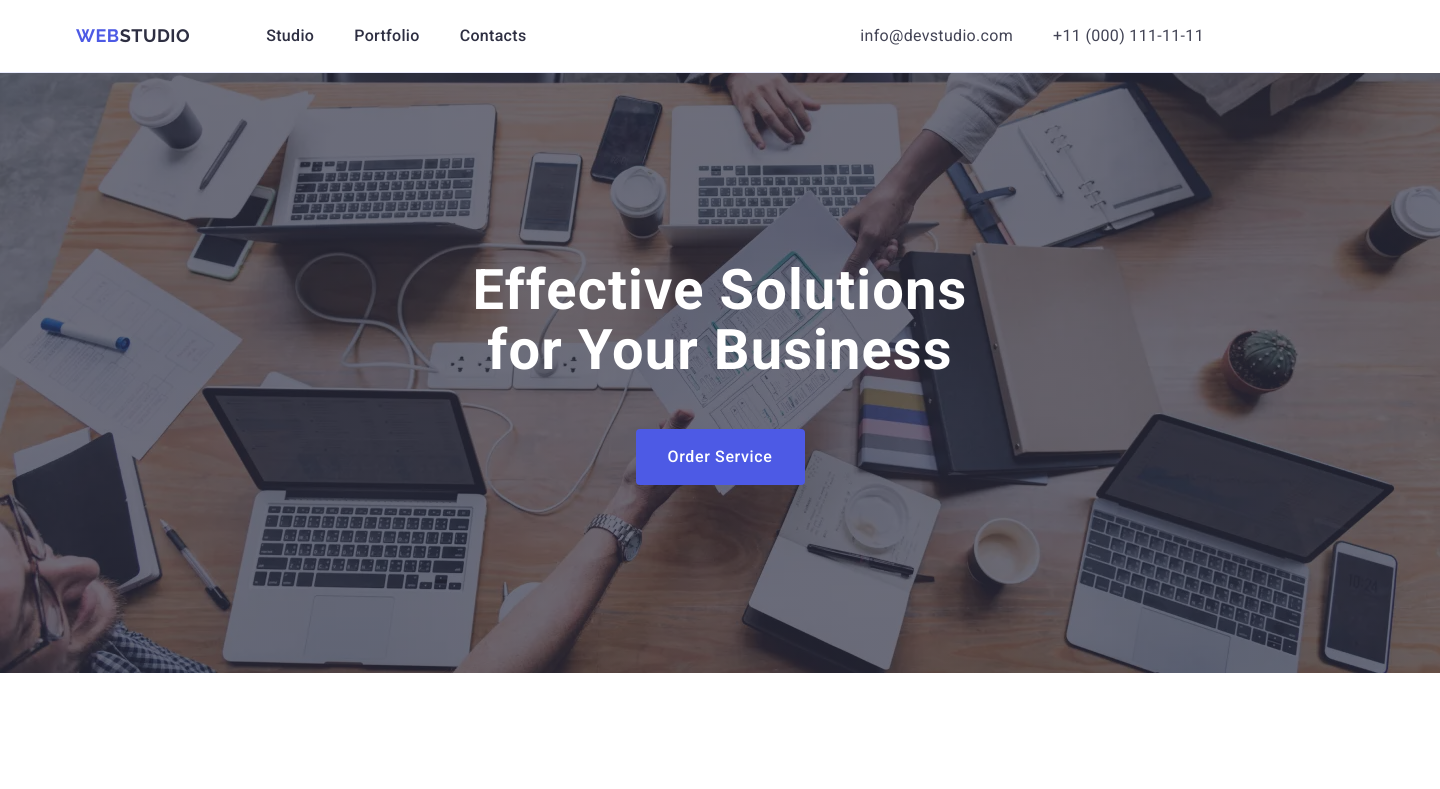
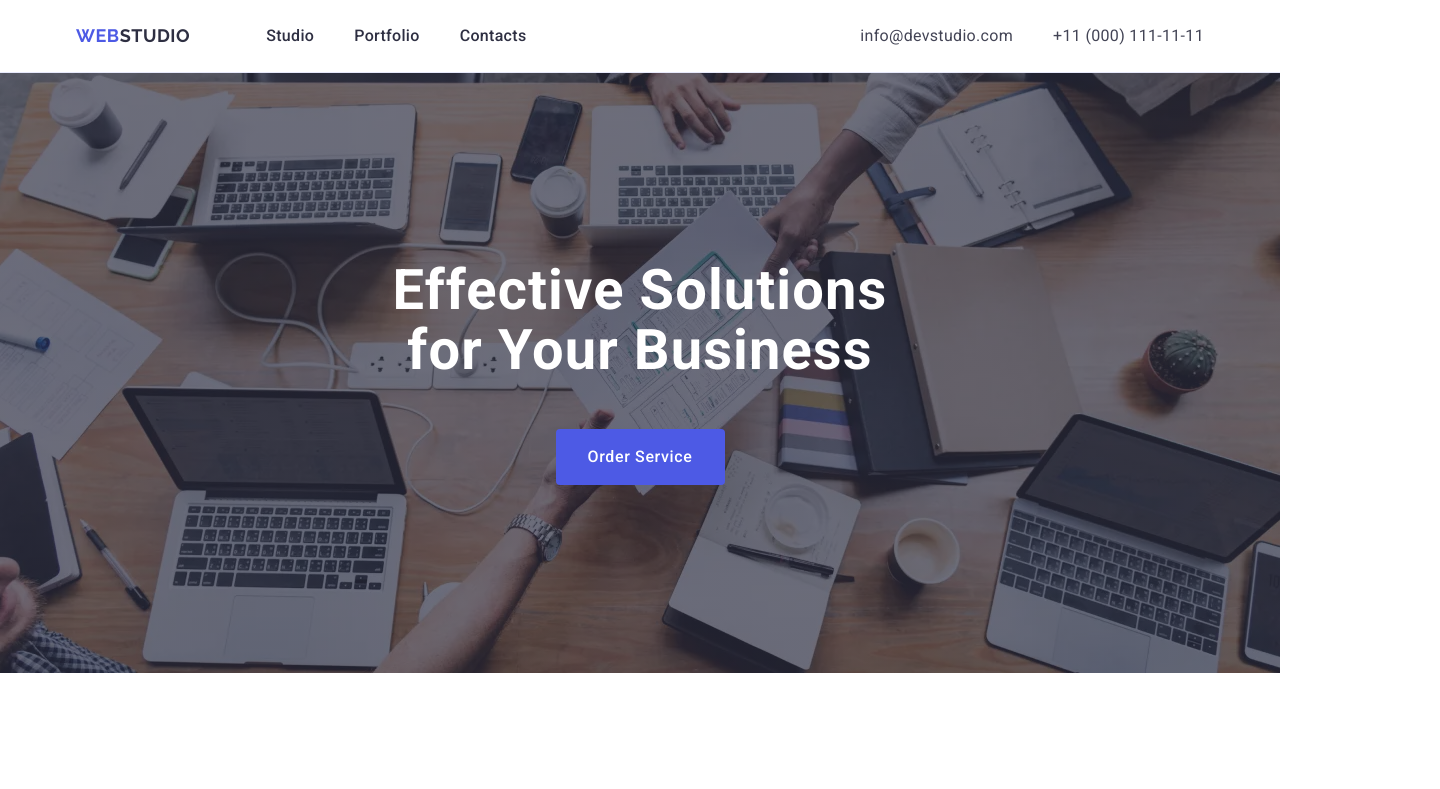
Before and after one commit to MarianaZamorii/goit-markup-hw-05, a plain HTML site: page index.html in a window 1280 px wide. Shown: the top 789 px of the page, 1440 px wide, since content can reach past the window. Drawn offline with nearby package versions, Linux system fonts and the light colour scheme.

Commit message:
hero-section-update

```diff
--- a/css/styles.css
+++ b/css/styles.css
@@ -147,7 +147,11 @@ button {
 /*Hero section*/
 .hero-section {
   background-color: var(--navy-blue);
-  padding: 188px 0;
+  max-width: 1440px;
+  margin: 0 auto;
+}
+
+.hero-inner {
   background-image: linear-gradient(
       to bottom,
       rgba(46, 47, 66, 0.7),
@@ -155,11 +159,11 @@ button {
     ),
     url(../images/people-office\ 1.webp);
   background-repeat: no-repeat;
-  background-position: center;
+  background-position: 50% 50%;
   background-size: cover;
-  width: 1440px;
   height: 600px;
   flex-shrink: 0;
+  padding: 188px 0;
 }
 
 .hero-title {
--- a/index.html
+++ b/index.html
@@ -55,9 +55,11 @@
     <main>
       <!--Hero section-->
       <section class="hero-section">
-        <div class="container">
-          <h1 class="hero-title">Effective Solutions for Your Business</h1>
-          <button class="hero-button">Order Service</button>
+        <div class="hero-inner">
+          <div class="container">
+            <h1 class="hero-title">Effective Solutions for Your Business</h1>
+            <button class="hero-button">Order Service</button>
+          </div>
         </div>
       </section>
       <!--END Hero section-->
```
